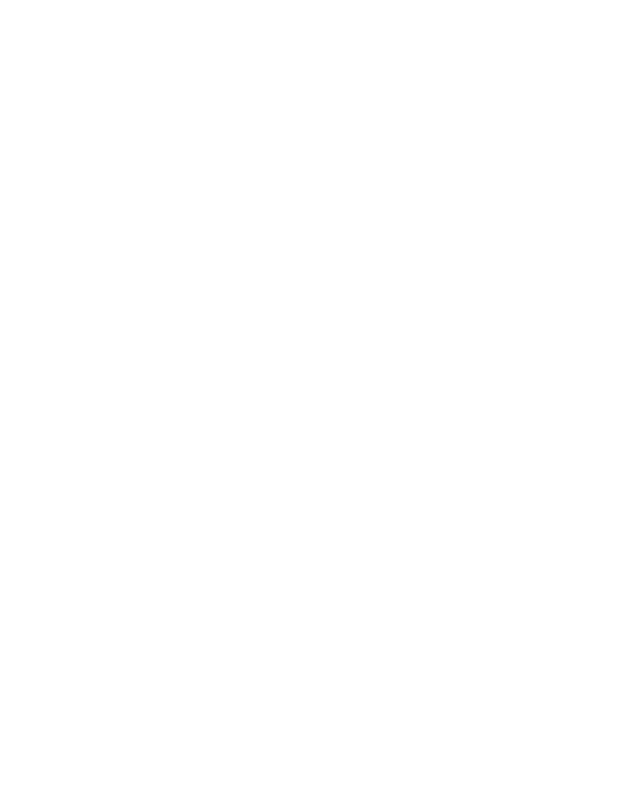
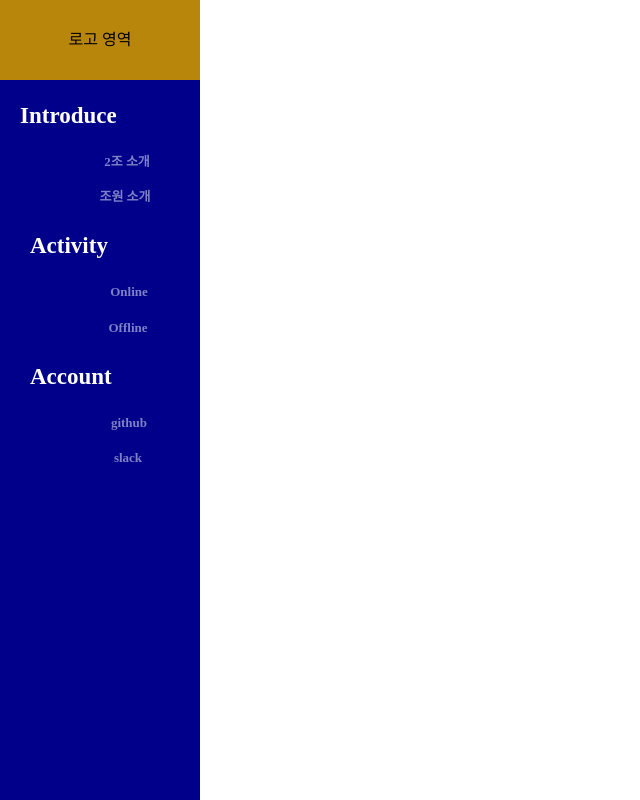
Before and after one commit to hi1004/Jbit-IT-Group2-HomePage, a plain HTML site: page about/about.html in a window 1280 px wide. Shown: the whole page, without its empty margins (0-640 px from the left). Drawn offline with nearby package versions, Linux system fonts and the light colour scheme; a web font is replaced by a local one.

Commit message:
초기 매뉴 버전 수정

```diff
--- a/about/about.html
+++ b/about/about.html
@@ -5,6 +5,41 @@
     <meta http-equiv="X-UA-Compatible" content="IE=edge" />
     <meta name="viewport" content="width=device-width, initial-scale=1.0" />
     <title>About Group2</title>
+    <link rel="stylesheet" href="../css/common.css" />
+    <link rel="stylesheet" href="../css/about.css" />
+    <link rel="stylesheet" href="../css/team_member.css" />
   </head>
-  <body></body>
+  <body>
+  <div class="menu_backgraund">
+    <header>
+      <nav>
+    <div class="logo"><a href ="javascript:void(0)">로고 영역</a></div> <!--나중에 img 태그로 바꿀 것! !-->
+
+    <!--introduce 매뉴 영역 !-->
+    <div class="Intro">Introduce</div>
+    <ul>
+      <!-- 나중에 매뉴명칭 영문으로 변경해야됨 !-->
+      <li class="Intro_group2"><a href="javascript:void(0)">2조 소개</a></li>
+      <li class="Intro_people"><a href="javascript:void(0)">조원 소개</a></li>
+    </ul>
+
+    <!--Activity 매뉴 영역 !-->
+    <div class="Activity">Activity</div>
+    <ul>
+      <!-- 나중에 매뉴명칭 영문으로 변경해야됨 !-->
+      <li class="Activity_online"><a href="javascript:void(0)">Online</a></li>
+      <li class="Activity_offline"><a href="javascript:void(0)">Offline</a></li>
+    </ul>
+
+     <!--Account 매뉴 영역 !-->
+     <div class="Account">Account</div>
+    <ul>
+      <!-- 나중에 매뉴명칭 영문으로 변경해야됨 !-->
+      <li class="Account_github"><a href="https://github.com/hi1004/Jbit-IT-Group2-HomePage" target="_blank">github</a></li>
+      <li class="Account_slack"><a href="https://app.slack.com/client/T0299KCJ7LM/C029JS1QYAG" target="_blank">slack</a></li>
+    </ul>
+      </nav>
+    </header>
+  </div>
+  </body>
 </html>
```
Also changed, not shown: about/team_member.html (+1 -0 lines).
